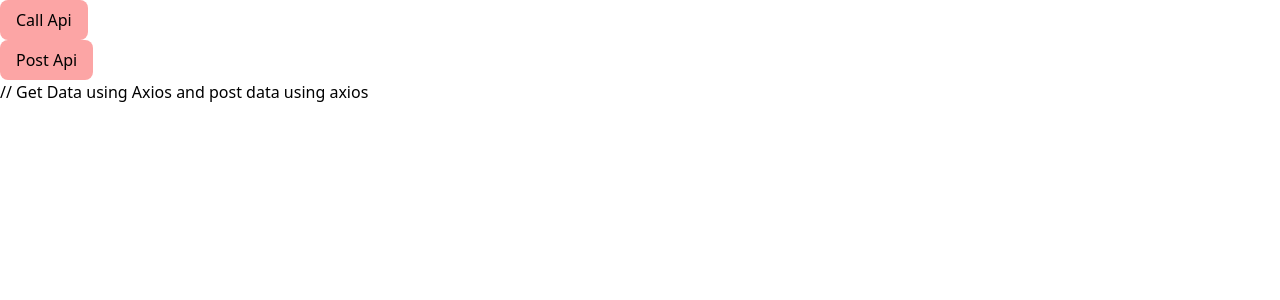
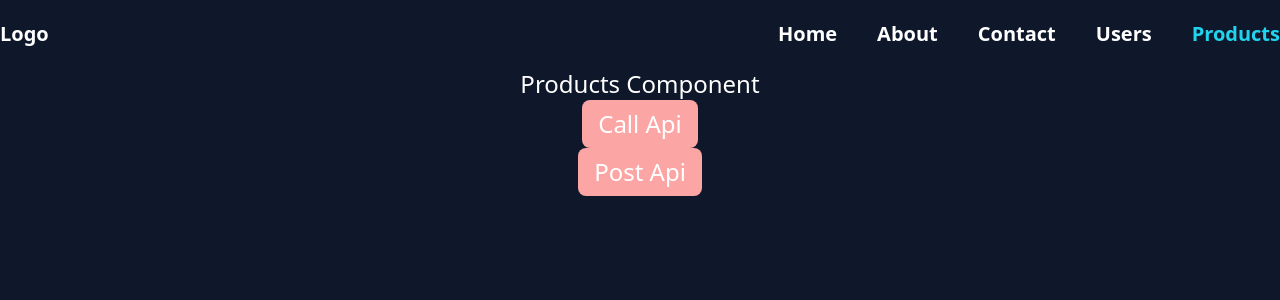
Before and after one commit to Pradhan-G/Frontend-Domination, a React (Vite) app in the folder Course/React - 2/: page /products in a window 1280 px wide. Shown: the top 300 px of the page. Built offline with nearby package versions, Linux system fonts and the light colour scheme.

Commit message:
changes made at some places started using UseEffect to mount unmount components

```diff
--- a/Course/React - 2/src/Section 14/ShowData.jsx
+++ b/Course/React - 2/src/Section 14/ShowData.jsx
@@ -5,7 +5,7 @@ const ShowData = ({ val }) => {
 
   return val.map((e, i) => {
     return (
-      <div>
+      <div key={i}>
         <div className="container mx-auto p-10">
           <div className="max-w-md mx-auto bg-white shadow-lg rounded-lg overflow-hidden">
             {/* Card Image */}
--- a/Course/React - 2/src/components/Home.jsx
+++ b/Course/React - 2/src/components/Home.jsx
@@ -1,6 +1,14 @@
-import React from "react";
+import React, { useEffect } from "react";
 
 const Home = () => {
+  useEffect(() => {
+    console.log("Home Component is Created"); // Using use Effect we can see which of the lifecycle methods are happening. This statement will run when the component is created
+
+    return () => {
+      console.log("Home Component is Deleted"); // This code statement will run when the component is deleted.
+    };
+  });
+
   return (
     <div>
       <h1 className="text-2xl container m-auto text-center">Home Component</h1>
--- a/Course/React - 2/src/components/Navbar.jsx
+++ b/Course/React - 2/src/components/Navbar.jsx
@@ -53,6 +53,18 @@ const Navbar = () => {
         >
           Users{" "}
         </NavLink>
+        <NavLink
+          className={(e) => {
+            return [
+              e.isActive ? "text-cyan-400" : "",
+              e.isActive ? "font-bold" : "",
+              "hover:text-slate-300",
+            ].join(" ");
+          }}
+          to={"/products"}
+        >
+          Products{" "}
+        </NavLink>
       </div>
     </div>
   );
--- /dev/null
+++ b/Course/React - 2/src/components/Products.jsx
@@ -0,0 +1,15 @@
+import React from "react";
+import App2 from "../Section 14/App2";
+
+const Products = () => {
+  return (
+    <div>
+      <h1 className="text-2xl container m-auto text-center">
+        Products Component
+        <App2 />
+      </h1>
+    </div>
+  );
+};
+
+export default Products;
--- a/Course/React - 2/src/main.jsx
+++ b/Course/React - 2/src/main.jsx
@@ -6,10 +6,7 @@ import { BrowserRouter } from "react-router-dom";
 import App2 from "./Section 14/App2.jsx";
 
 ReactDOM.createRoot(document.getElementById("root")).render(
-  <React.StrictMode>
-    <BrowserRouter>
-      {/* <App /> */}
-      <App2 /> // Get Data using Axios and post data using axios
-    </BrowserRouter>
-  </React.StrictMode>
+  <BrowserRouter>
+    <App />
+  </BrowserRouter>
 );
--- a/Course/React - 2/src/utils/Routing.jsx
+++ b/Course/React - 2/src/utils/Routing.jsx
@@ -5,6 +5,7 @@ import Users from "../components/Users";
 import About from "../components/About";
 import Contact from "../components/Contact";
 import UserDetails from "../components/UserDetails";
+import Products from "../components/Products";
 
 const Routing = () => {
   return (
@@ -16,6 +17,7 @@ const Routing = () => {
         </Route>
         <Route path="/about" element={<About />} />
         <Route path="/contact" element={<Contact />} />
+        <Route path="/products" element={<Products />} />
       </Routes>
     </div>
   );
```
